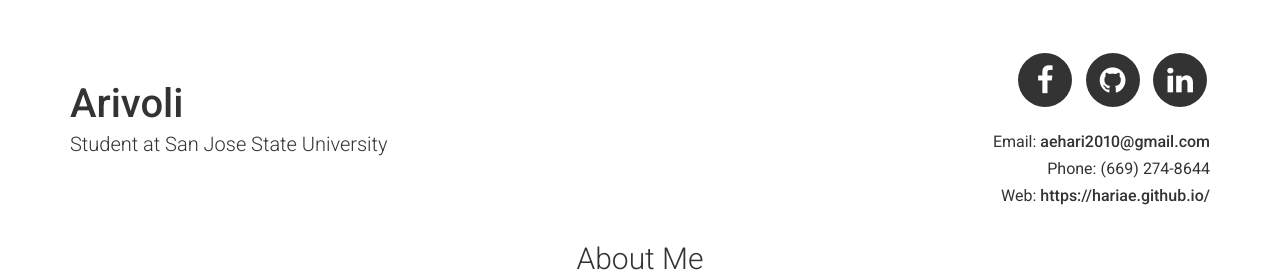
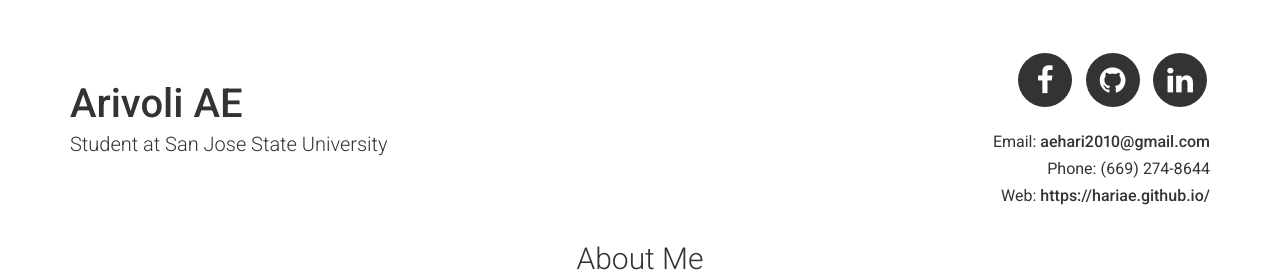
Before and after one commit to Hariae/Hariae.github.io, a Jekyll site: the page built from index.md, in a window 1280 px wide and 900 px high. Shown: the top 278 px of the window. Built offline with Jekyll 4.4.1, drawn with Linux system fonts in a browser that asks for light colours; some of the changed text lies outside the part shown.

Commit message:
Changes to about me

```diff
--- a/_config.yml
+++ b/_config.yml
@@ -3,7 +3,7 @@ repository: Git repository where your resume will be hosted, only required if yo
 # favicon: Directory of your favicon (eg. images/favicon.ico)(optional)
 
 # Personal info
-name: Arivoli
+name: Arivoli AE
 title: Student at San Jose State University
 email: aehari2010@gmail.com
 phone: (669) 274-8644
@@ -16,7 +16,7 @@ github_username:  Hariae
 facebook_username: hari98
 #flickr_username: jekyll
 #instagram_username: jekyll
-linkedin_username: Arivoli A E
+linkedin_username: Arivoli AE
 # xing_username: jekyll
 # pinterest_username: jekyll
 # youtube_username: jekyll
```
